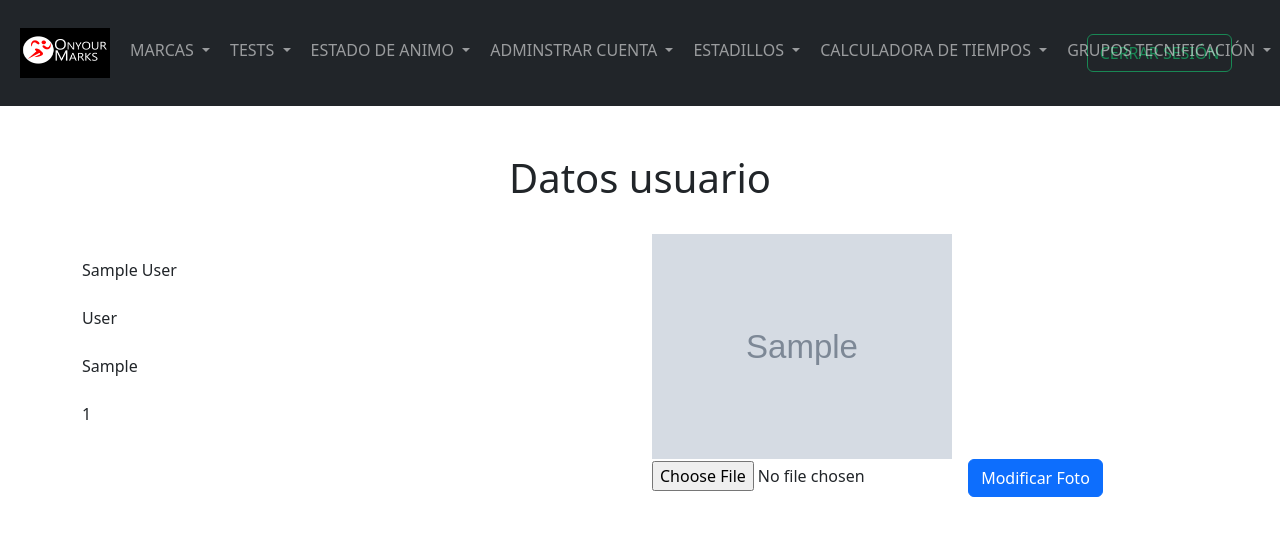
After one commit to carlosgutfer/web_atletismo, a Flask app: page /user_info in a window 1280 px wide; the page is wider, and only the part inside the window is pictured. The commit adds this page. Shown: the top 536 px of that part. Run offline with Flask 3, Linux system fonts and the light colour scheme; a user stored in the database is signed in; tables that the repository leaves empty hold one stand-in row (values such as "Sample post"); grey boxes marked "Sample" are stand-in pictures; some libraries are stand-ins or nearby versions.

Commit message:
[ADD] Add photo to user

```diff
--- a/main.py
+++ b/main.py
@@ -1,6 +1,12 @@
 from webside import create_app
+from flask import send_from_directory
 
 app = create_app()
 
+
+@app.route('/mostrar_imagen/<nombre_archivo>')
+def mostrar_imagen(nombre_archivo):
+    return send_from_directory('images', nombre_archivo)
+
 if __name__ == '__main__':
     app.run(debug= True)
--- a/webside/__init__.py
+++ b/webside/__init__.py
@@ -13,6 +13,9 @@ def create_app():
     app.config['SECRET_KEY'] = 'MdLr37P.'
     app.config['SQLALCHEMY_DATABASE_URI'] = f'sqlite:///{DB_NAME}'
     app.config['PERMANENT_SESSION_LIFETIME'] =  timedelta(minutes=5)
+    app.config['ALLOWED_EXTENSIONS'] =  {'png', 'jpg', 'jpeg'}
+    app.config['UPLOAD_FOLDER'] = '.\\webside\\images\\'
+    app.config['MAX_IMAGE_SIZE_BYTES'] = 5 * 1024 * 1024
     db.init_app(app)
 
     from .views import  views
--- a/webside/models/bbdd.py
+++ b/webside/models/bbdd.py
@@ -11,6 +11,8 @@ class User_register(db.Model, UserMixin):
     sex = db.Column(db.String(1))
     admin = db.Column(db.Boolean)
     club = db.Column(db.String(150))
+    anno_nacimiento = db.Column(db.Integer)
+    url_photo = db.Column(db.String(500))
     marcas = db.relationship('Marca')
     test = db.relationship('test')
     group = db.relationship('Technification')
--- a/webside/templates/base.html
+++ b/webside/templates/base.html
@@ -108,6 +108,7 @@
             </a>
             <div class="dropdown-menu" aria-labelledby="navbarDropdown">
               <a class="dropdown-item" href="/sing_up">INSERTAR USUARIO</a>
+              <a class="dropdown-item" href="/user_info">VER INFORMACION</a>
               <a class="dropdown-item" href="/view_all">VER TODOS LOS USUARIOS</a>
               <a class="dropdown-item" href="/delete_user">ELIMINAR USUARIO</a>
               <a class="dropdown-item" href="/reset_pass">REINICIAR CONTRASEÑA</a>
--- /dev/null
+++ b/webside/templates/user_info.html
@@ -0,0 +1,33 @@
+{% extends "base.html" %}
+{% block title %}User info{% endblock %}
+{% block content %}
+<form method="POST" enctype="multipart/form-data">
+    <br><br>
+    <h1 align="center">Datos usuario</h1>
+    <br>
+    <div class="form-group">
+        <div class="row">
+            <div class="col-md-6">
+                <br>
+                <label for="firstName">{{User_register.name}}</label>
+                <br><br>
+                <label for="firstName">{{User_register.surname}}</label>
+                <br><br>
+                <label for="firstName">{{User_register.club}}</label>
+                <br><br>
+                <label for="firstName">{{User_register.anno_nacimiento}}</label>
+                <br>
+            </div>
+            <div class="col-md-6">
+                {% if image %}
+                <img src="{{ url_for('mostrar_imagen', nombre_archivo=image) }}" alt="{{ User_register.username }}"
+                    style="max-width: 300px; max-height: 300px;">
+                {% endif %}
+                <br>
+                <input type="file" name="file" accept="image/*">
+                <button type="submit" class="btn btn-primary">Modificar Foto</button>
+            </div>
+        </div>
+    </div>
+</form>
+{% endblock %}
--- a/webside/views.py
+++ b/webside/views.py
@@ -1,12 +1,19 @@
-from flask import Blueprint, render_template, request, flash, redirect, url_for, session
+from flask import Blueprint, render_template, request, flash, redirect, url_for, session, current_app
 from flask_login import login_user, login_required, logout_user, current_user
 from werkzeug.security import  check_password_hash
 from .models.bbdd import User_register
 from . import db
 from .database import querys_ddbb as qdb
 from .estadillos import estadillo_sub16_masculino_al,estadillo_sub16_femenino_al
+import csv
+import os
+from werkzeug.utils import secure_filename
+
+
 views = Blueprint('views', __name__)
-import csv
+
+def allowed_file(filename):
+    return '.' in filename and filename.rsplit('.', 1)[1].lower() in current_app.config['ALLOWED_EXTENSIONS']
 
 @views.route('/', methods=['POST','GET'])
 def home():
@@ -28,6 +35,29 @@ def home():
     elif request.method == 'GET' and current_user.is_active:
         return render_template("home.html", User_register=current_user, data = qdb.get_notes() )
     return render_template("login.html", User_register=current_user)
+
+
+@views.route('/user_info', methods=['POST', 'GET'])
+@login_required
+def user_info():
+    if request.method == 'POST':
+        if 'file' not in request.files:
+            return render_template("user_info.html", User_register=current_user, fail = True)
+
+        file = request.files['file']
+
+        if file.filename == '':
+            return render_template("user_info.html", User_register=current_user, fail = True)
+
+        if file and allowed_file(file.filename) and  len(file.read()) < current_app.config['MAX_IMAGE_SIZE_BYTES']:
+            filename = secure_filename(file.filename)
+            file.seek(0)
+            ruta = os.path.join(current_app.config['UPLOAD_FOLDER'], filename)
+            qdb.update_user(current_user, ruta)
+            file.save(ruta)
+            return render_template("user_info.html", User_register=current_user, fail = False, image = current_user.url_photo.split('\\')[-1])
+    return render_template("user_info.html", User_register=current_user, image = current_user.url_photo.split('\\')[-1])
+
 
 @views.route('/sing_up', methods=['POST', 'GET'])
 @login_required
```
Also changed, not shown: webside/database/querys_ddbb.py (+8 -1 lines).
